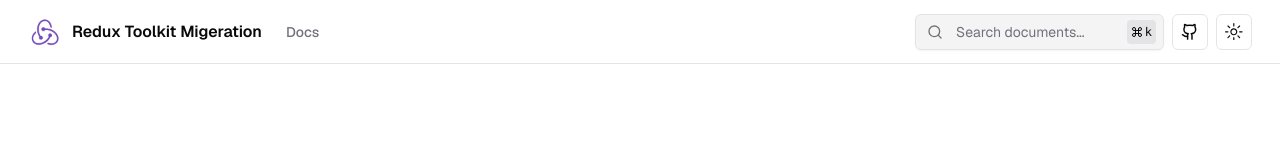
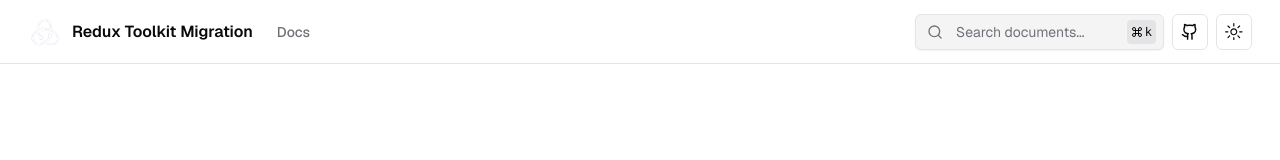
Before and after one commit to eng-AhmedMahmoud/redux-toolkit-migration, a Next.js app: page / in a window 1280 px wide. Shown: the top 160 px of the page. Built offline with nearby package versions, Linux system fonts and the light colour scheme.

Commit message:
feat: basic updates

```diff
--- a/settings/settings.ts
+++ b/settings/settings.ts
@@ -1,10 +1,10 @@
-export const url = "https://rubix-documents.vercel.app";
+export const url = "https://redux-toolkit-migeration.vercel.app/";
 export const siteicon = "/images/icon.png";
 
 export const gtm = "GTM-XXXXXXX";
 export const gtmconnected = true;
 
-export const sitename = "Redux Toolkit Migeration";
+export const sitename = "Redux Toolkit Migration";
 export const description = "This comprehensive documentation template, crafted with Next.js and available as open-source, delivers a sleek and responsive design, tailored to meet all your project documentation requirements.";
 export const keywords = ["Next.js", "documentation", "Redux Toolkit Migeration", "open source", "SEO"];
 export const urlimage = "/images/og-image.png";
```
Also changed, not shown: public/images/icon.png.
